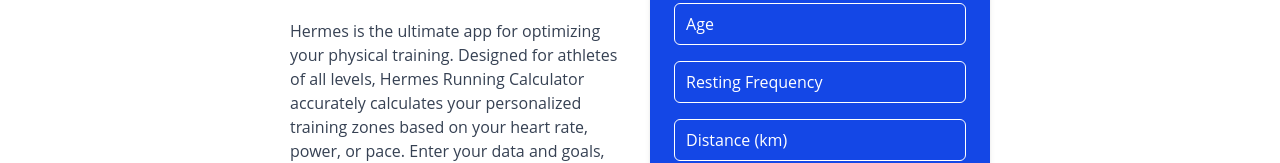
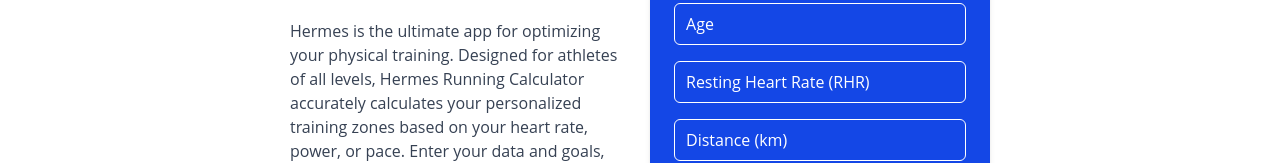
Before and after one commit to arisrodriguez/hermes, a React (Vite) app: page / in a window 1280 px wide. Shown: the part 292-455 px from the top of the page. Built offline with nearby package versions, Linux system fonts and the light colour scheme.

Commit message:
corrección: reemplazar texto 'Resting Frequency' por 'Resting Heart Rate (RHR)'

```diff
--- a/src/components/PaceForm.jsx
+++ b/src/components/PaceForm.jsx
@@ -152,7 +152,7 @@
                     />
                     <label htmlFor="restingFreq"
                         className="absolute left-3 top-1/2 -translate-y-1/2 text-white text-sm transition-all duration-300 peer-placeholder-shown:top-1/2 peer-placeholder-shown:text-base peer-focus:top-0 peer-focus:text-white peer-focus:bg-blue-700 peer-focus:px-4 peer-valid:top-0 peer-valid:text-white peer-valid:bg-blue-700 peer-valid:px-4 z-10">
-                        Resting Frequency
+                        Resting Heart Rate (RHR)
                     </label>
                 </div>
 
```
